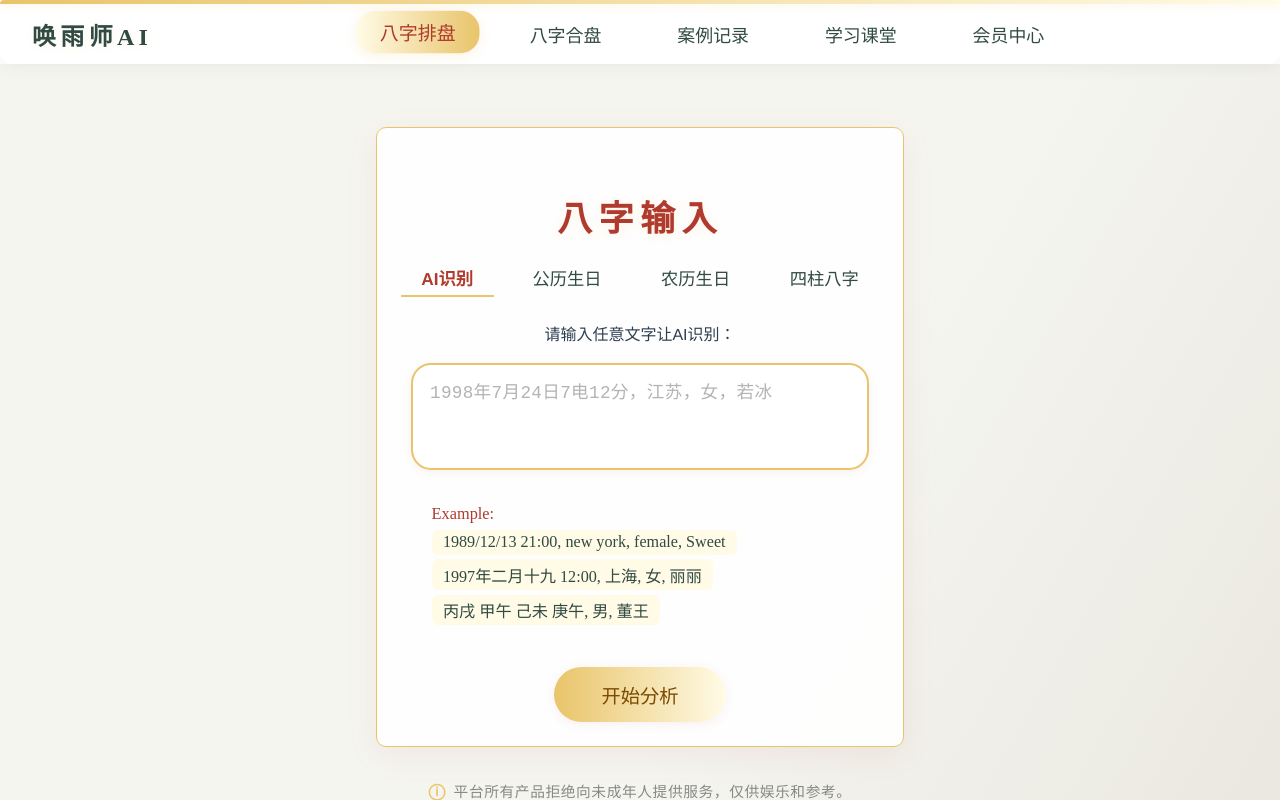
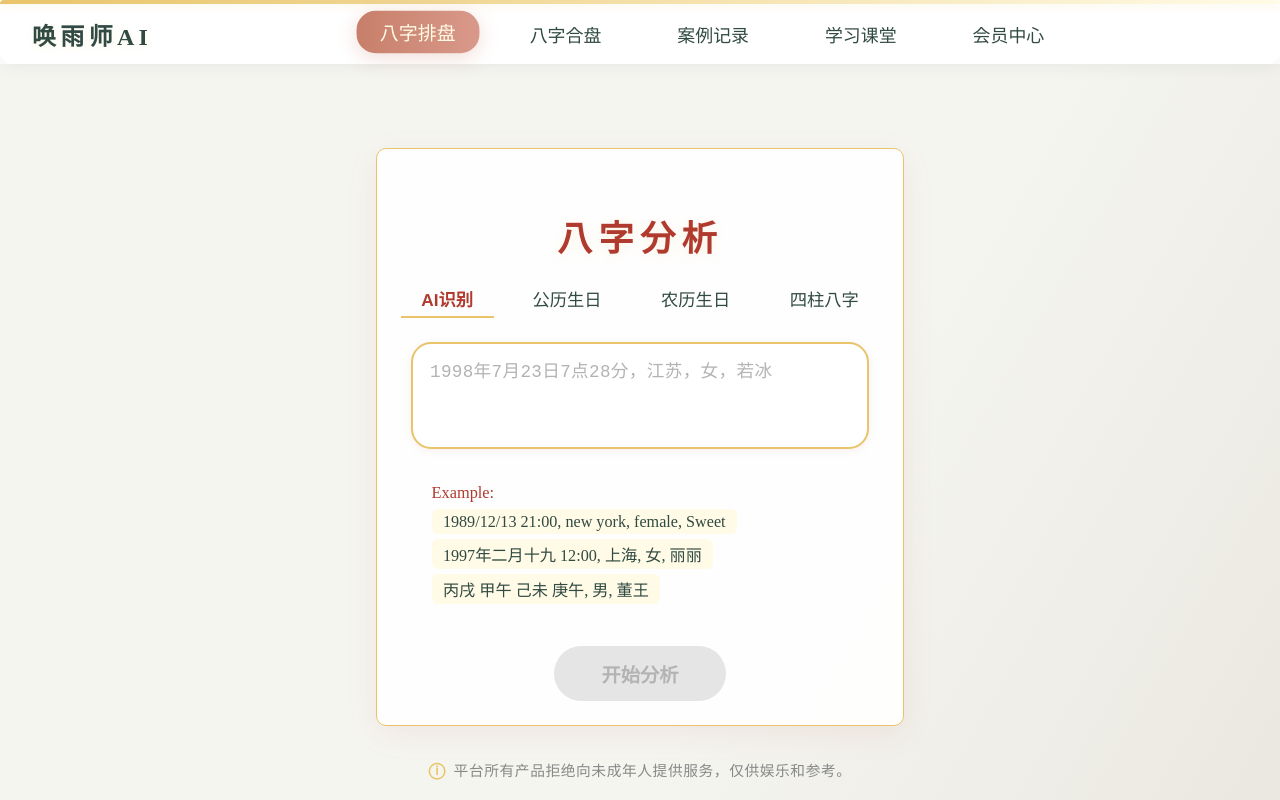
Before and after one commit to ZRnown/huanyushi, a Vue app: page /bazi in a window 1280 px wide. Built offline with nearby package versions, Linux system fonts and the light colour scheme.

Commit message:
优化了样式

```diff
--- a/src/components/BaziInput.vue
+++ b/src/components/BaziInput.vue
@@ -2,16 +2,15 @@
     <div class="bazi-bg">
         <div class="bazi-main">
             <div class="bazi-panel">
-                <h2 class="bazi-title">八字输入</h2>
+                <h2 class="bazi-title">八字分析</h2>
                 <div class="bazi-tabs">
                     <button v-for="tab in tabs" :key="tab.value" :class="['bazi-tab', { active: tab.value === inputType }]"
                         @click="inputType = tab.value">{{ tab.label }}</button>
                 </div>
                 <div class="bazi-form">
                     <template v-if="inputType === 'ai'">
-                        <label>请输入任意文字让AI识别：</label>
                         <textarea v-model="aiText" class="ai-textarea" rows="4"
-                            placeholder="1998年7月24日7电12分，江苏，女，若冰"></textarea>
+                            placeholder="1998年7月23日7点28分，江苏，女，若冰"></textarea>
                         <div class="bazi-examples">
                             <div class="bazi-example-title">Example:</div>
                             <div class="bazi-example">1989/12/13 21:00, new york, female, Sweet</div>
@@ -61,7 +60,7 @@
                                     <GufengWheelPicker :items="solarMinutes" v-model="solarMinute" unit="分" style="flex:1;" />
                                 </div>
                                 <div class="bazi-picker-actions">
-                                    <button @click="showDatePicker = false">取消</button>
+                                    <button @click="onSolarCancel">取消</button>
                                     <button @click="onSolarConfirm">确认</button>
                                 </div>
                             </div>
@@ -77,7 +76,7 @@
                                     <GufengWheelPicker :items="lunarMinutes" v-model="lunarMinute" unit="分" style="flex:1;" />
                                 </div>
                                 <div class="bazi-picker-actions">
-                                    <button @click="showDatePicker = false">取消</button>
+                                    <button @click="onLunarCancel">取消</button>
                                     <button @click="onLunarConfirm">确认</button>
                                 </div>
                             </div>
@@ -92,13 +91,18 @@
                               <GufengWheelPicker :items="ganzhiList" v-model="baziHour" unit="时" style="flex:1;" />
                             </div>
                             <div class="bazi-picker-actions">
-                              <button @click="showBaziPicker = false">取消</button>
+                              <button @click="onBaziCancel">取消</button>
                               <button @click="onBaziConfirm">确认</button>
                             </div>
                           </div>
                         </div>
                     </template>
-                    <button class="bazi-btn" @click="onAnalyze">开始分析</button>
+                    <button
+                      class="bazi-btn btn-gufeng"
+                      :disabled="analyzeDisabled"
+                      :style="analyzeDisabled ? 'background: #e5e5e5; color: #b3b3b3; cursor: not-allowed; box-shadow: none;' : ''"
+                      @click="onAnalyze"
+                    >开始分析</button>
                 </div>
             </div>
             <div class="bazi-disclaimer">
@@ -110,7 +114,7 @@
 </template>
 
 <script setup>
-import { ref, watch } from 'vue'
+import { ref, watch, computed } from 'vue'
 import GufengWheelPicker from './GufengWheelPicker.vue'
 
 const tabs = [
@@ -211,6 +215,40 @@ function onAnalyze() {
     // 这里只做占位，后续可实现分析逻辑
     alert('分析功能暂未开放，后续上线！')
 }
+
+// 取消按钮逻辑
+function onSolarCancel() {
+  solarDisplay.value = ''
+  showDatePicker.value = false
+}
+function onLunarCancel() {
+  lunarDisplay.value = ''
+  showDatePicker.value = false
+}
+function onBaziCancel() {
+  baziYear.value = ''
+  baziMonth.value = ''
+  baziDay.value = ''
+  baziHour.value = ''
+  showBaziPicker.value = false
+}
+
+// 分析按钮禁用逻辑
+const analyzeDisabled = computed(() => {
+  if (inputType.value === 'ai') {
+    return !aiText.value.trim()
+  }
+  if (inputType.value === 'solar') {
+    return !solarDisplay.value
+  }
+  if (inputType.value === 'lunar') {
+    return !lunarDisplay.value
+  }
+  if (inputType.value === 'bazi') {
+    return !(baziYear.value && baziMonth.value && baziDay.value && baziHour.value)
+  }
+  return true
+})
 </script>
 
 <style scoped>
@@ -257,6 +295,7 @@ function onAnalyze() {
 
 .bazi-title {
     font-size: 2.2rem;
+    font-family: "Noto Serif SC", serif;
     color: #b03a2e;
     margin-bottom: 1.2rem;
     letter-spacing: 0.18em;
@@ -436,10 +475,53 @@ function onAnalyze() {
 }
 
 .bazi-gender {
-    display: flex;
-    align-items: center;
-    gap: 0.5em;
-    margin-bottom: 0.2em;
+  display: flex;
+  align-items: center;
+  gap: 1.2em;
+  margin-bottom: 0.2em;
+  font-family: "Noto Serif SC", serif;
+  font-size: 1.08rem;
+}
+
+.gender-radio {
+  display: flex;
+  align-items: center;
+  cursor: pointer;
+  position: relative;
+}
+
+.gender-radio input[type="radio"] {
+  display: none;
+}
+
+.gender-radio-custom {
+  display: inline-block;
+  padding: 0.22em 1.2em;
+  border-radius: 1.2em;
+  border: 2px solid #e9c46a;
+  background: #fffbe6;
+  color: #7c4a02;
+  font-size: 1.08rem;
+  transition:
+    background 0.22s,
+    color 0.22s,
+    border 0.22s,
+    box-shadow 0.22s;
+  box-shadow: 0 2px 8px #e9c46a22;
+  margin-left: 0.2em;
+}
+
+.gender-radio input[type="radio"]:checked + .gender-radio-custom {
+  background: linear-gradient(90deg, #fffbe6 0%, #e9c46a 100%);
+  color: #b03a2e;
+  border-color: #b03a2e;
+  box-shadow: 0 4px 16px #e9c46a33;
+  font-weight: bold;
+}
+
+.gender-radio-custom:hover {
+  border-color: #b03a2e;
+  color: #b03a2e;
 }
 
 .bazi-extra-input {
@@ -458,20 +540,12 @@ function onAnalyze() {
 .bazi-btn {
     margin-top: 1.2em;
     padding: 0.7em 2.5em;
-    background: linear-gradient(90deg, #e9c46a 0%, #fffbe6 100%);
-    color: #7c4a02;
     border: none;
     border-radius: 2em;
     font-size: 1.2rem;
     cursor: pointer;
     opacity: 1;
-    box-shadow: 0 2px 12px rgba(180, 58, 46, 0.08);
     transition: background 0.2s, color 0.2s;
-}
-
-.bazi-btn:hover {
-    background: linear-gradient(90deg, #fffbe6 0%, #e9c46a 100%);
-    color: #b03a2e;
 }
 
 .bazi-tip {
--- a/src/components/TopNavBar.vue
+++ b/src/components/TopNavBar.vue
@@ -10,6 +10,7 @@
                     active-class="active">{{ item.label }}</router-link>
             </nav>
             <div class="nav-right-area">
+
             </div>
         </div>
     </header>
@@ -112,9 +113,9 @@ const menu = [
 
 .nav-menu-item.active,
 .nav-menu-item:hover {
-    background: linear-gradient(90deg, #fffbe6 0%, #e9c46a 100%);
-    color: #b03a2e;
-    box-shadow: 0 2px 12px #e9c46a33;
+    background: linear-gradient(90deg, #C77F6A 0%, #D9998A 100%);
+    color: #fffbe6;
+    box-shadow: 0 4px 18px #C77F6A44;
     transform: translateY(-2px) scale(1.06);
 }
 
@@ -122,6 +123,8 @@ const menu = [
     width: 38px;
     height: 38px;
 }
+
+
 
 
 @media (max-width: 900px) {
--- a/src/styles/global.css
+++ b/src/styles/global.css
@@ -18,3 +18,33 @@ textarea::placeholder {
     letter-spacing: 0.02em;
     text-align: left;
 }
+
+/* 古风按钮全局样式 */
+.btn-gufeng,
+.el-button.btn-gufeng {
+    border-radius: 9999px;
+    padding: 0.5em 2em;
+    font-weight: 600;
+    font-size: 1.08rem;
+    color: #fffbe6;
+    background: #C77F6A;
+    box-shadow: 0 2px 12px #C77F6A22;
+    border: none;
+    outline: none;
+    transition: background 0.28s cubic-bezier(.4, 0, .2, 1), color 0.18s, box-shadow 0.28s;
+    cursor: pointer;
+}
+
+.btn-gufeng:hover,
+.el-button.btn-gufeng:hover {
+    background: #D9998A;
+    color: #fffbe6;
+    box-shadow: 0 4px 16px #D9998A33;
+}
+
+.btn-gufeng:active,
+.el-button.btn-gufeng:active {
+    background: #B26259;
+    color: #fffbe6;
+    box-shadow: 0 2px 8px #B2625944;
+}
```
